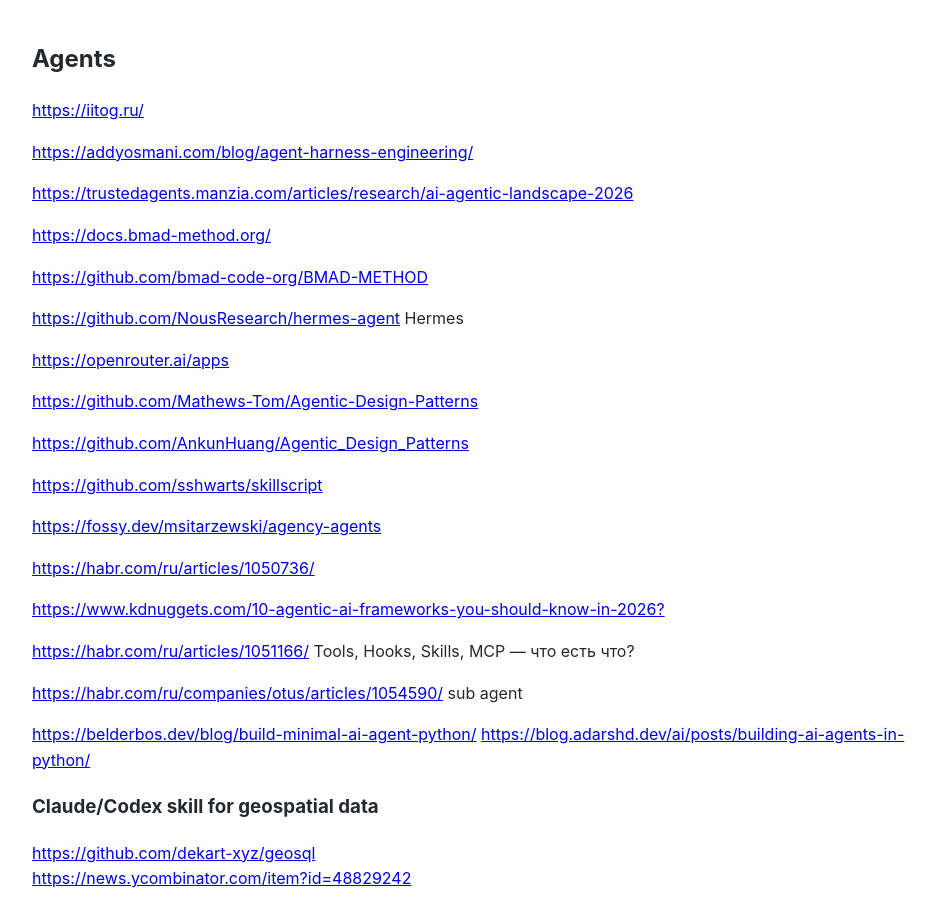
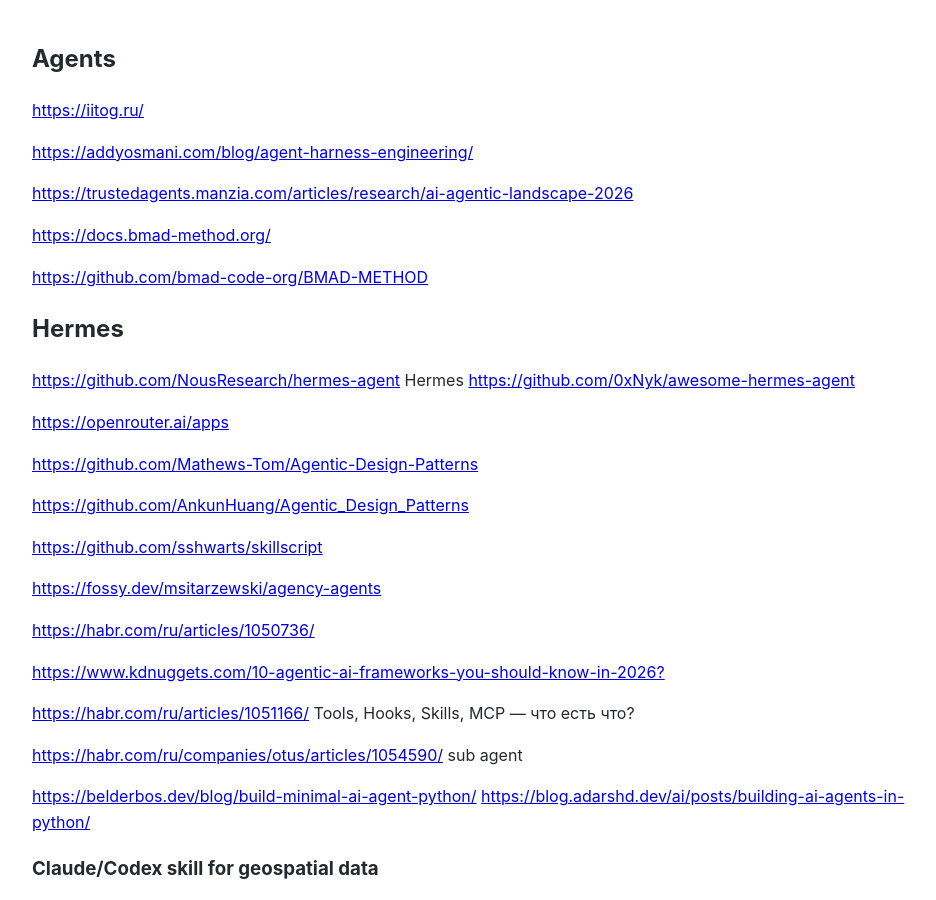
Before and after one commit to Michael-Lubinsky/michael-lubinsky.github.com, a Jekyll site: the page built from ml/agent.md, in a window 1280 px wide and 900 px high. Shown: the whole window, without its empty margins (158-1094 px from the left). Built offline with Jekyll 4.4.1, drawn with Linux system fonts in a browser that asks for light colours; our own code applies the rules of GitHub Pages for plain Markdown files.

Commit message:
Update agent.md

```diff
--- a/ml/agent.md
+++ b/ml/agent.md
@@ -9,8 +9,9 @@
 <https://docs.bmad-method.org/>
 
 <https://github.com/bmad-code-org/BMAD-METHOD>
-
+## Hermes
 <https://github.com/NousResearch/hermes-agent>  Hermes
+<https://github.com/0xNyk/awesome-hermes-agent>
 
 <https://openrouter.ai/apps>
 
```
